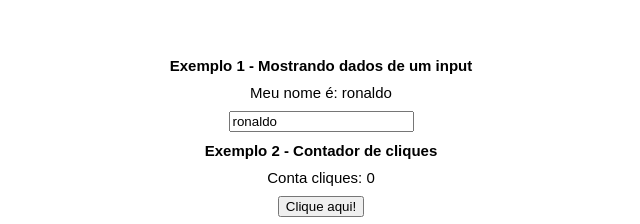
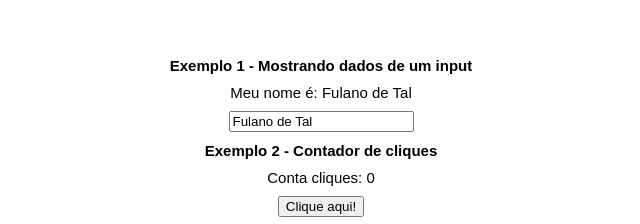
Before and after one commit to ronaldo-bguimaraes/bind, a plain HTML site: page index.html in a window 1280 px wide. Shown: the part 236-460 px from the top of the page, 319-959 px from the left. Drawn offline with Linux system fonts and the light colour scheme.

Commit message:
Update Exemplos

```diff
--- a/index.html
+++ b/index.html
@@ -16,7 +16,7 @@
     <span>
       Meu nome é: <span bind="textContent:name"></span>
     </span>
-    <input type="text" oninput="updateState(this[attr])" value="ronaldo" bind="value:name">
+    <input type="text" oninput="updateState(this[attr])" bind="value:name">
     <b>Exemplo 2 - Contador de cliques</b>
     <span>
       Conta cliques: <span bind="textContent:count"></span>
--- a/js/index.js
+++ b/js/index.js
@@ -1,9 +1,8 @@
 import { createState, initBind } from "./bind.js";
-
 
 const data = {};
 
-data.name = createState("ronaldo");
+data.name = createState("Fulano de Tal");
 
 data.count = createState(0);
 
@@ -19,5 +18,3 @@ data.hora = createState(getTimeBold());
 setInterval(() => data.hora.value = getTimeBold(), 1000);
 
 initBind(document.body, data);
-
-window.data = data;
```
Also changed, not shown: README.md.
